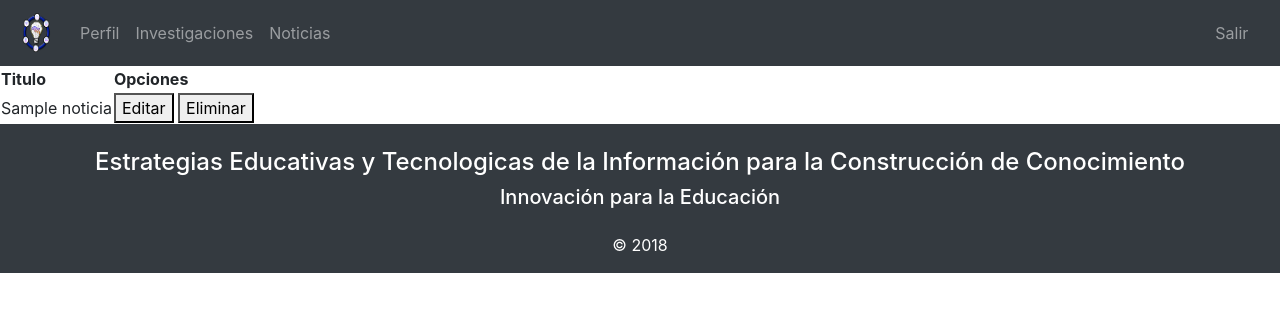
After one commit to ElViny98/Delfin, a CodeIgniter app: page /Delfin/index.php/user/Noticias_MisNoticias in a window 1280 px wide. The commit adds this page. Shown: the top 312 px of the page. Run offline with CodeIgniter, Linux system fonts and the light colour scheme; the visitor is signed in with stand-in values (Sample User, id 1); tables that the repository leaves empty hold one stand-in row (values such as "Sample post"); some libraries are stand-ins or nearby versions.

```diff
--- a/application/controllers/inicio.php
+++ b/application/controllers/inicio.php
@@ -108,7 +108,6 @@ class inicio extends CI_Controller {
 	}
 	//$this->load->view('perfilUsuario',array('error'=>''));
 
-
 	public function noticia()
 	{
 		$noticia = $this->iniciar->getNoticia($this->input->get('id'));
--- a/application/controllers/user.php
+++ b/application/controllers/user.php
@@ -26,6 +26,12 @@ class user extends CI_Controller
         $this->load->view('altaNoticia');
         $this->load->view('helpers/footer');
     }
+    public function Noticias_MisNoticias(){
+        $datos['consulta'] = $this->user_model->misNoticias($this->session->userdata('idUsuario'));
+        $this->load->view('helpers/headerUsuario');
+        $this->load->view('misNoticias',$datos);
+        $this->load->view('helpers/footer');
+    }
     public function datosNoticia(){
 
         $this->load->library('upload');
@@ -36,14 +42,16 @@ class user extends CI_Controller
         $this->load->library('upload', $config);
         if($this->upload->do_upload('pic'))
         {
-            $data_upload_files = $this->upload->data();
             $image_path = $this->upload->data();
             $fechaActual = date('Y-m-d');
             $datos = array(
                 'id' => $this->session->userdata('idUsuario'),
     			'titulo' => $this->input->post('txtTitulo'),
                 'contenido' => $this->input->post('content'),
-                'imagen' => $image_path['full_path'],
+                //guarda toda la ubicacion
+                //'imagen' => $image_path['full_path'],
+                //solo guardar el nombre
+                'imagen' => $image_path['file_name'],
                 'fecha' => $fechaActual
     		);
             $this->user_model->altaNoticia($datos);
--- a/application/models/user_model.php
+++ b/application/models/user_model.php
@@ -13,6 +13,12 @@ class User_model extends CI_Model
       'Titulo'=>$datos['titulo'],'Descripcion'=>$datos['contenido'],
       'Fecha'=>$datos['fecha'],'img'=>$datos['imagen']));
     }
+    public function misNoticias($id){
+        $this->db->select('Titulo')->from('noticias')->where('idUsuarios >=', $id);
+        $query = $this->db->get();
+        if($query->num_rows() > 0 ) return $query;
+        else return false;
+    }
 
 }
 ?>
--- a/application/views/helpers/headerUsuario.php
+++ b/application/views/helpers/headerUsuario.php
@@ -35,7 +35,7 @@ defined('BASEPATH') OR exit('No direct script access allowed');
 						<a class="nav-link" href="#">Investigaciones</a>
 					</li>
 					<li class="nav-item">
-						<a class="nav-link"  href="<?php echo base_url('index.php/user/Noticias');?>">Noticias</a>
+						<a class="nav-link"  href="<?php echo base_url('index.php/user/Noticias_MisNoticias');?>">Noticias</a>
 					</li>
 				</ul>
 			</div>
--- /dev/null
+++ b/application/views/misNoticias.php
@@ -0,0 +1,26 @@
+<div class="contenidoTabla" id="divVerMisNoticias">
+      <div class="scrollTabla">
+        <table id="tablaNoticias">
+          <thead>
+            <tr>
+              <th>Titulo</th>
+              <th>Opciones</th>
+            </tr>
+          </thead>
+          <tbody id=bodyTablaMisNoticias>
+						<?php foreach ($consulta->result() as $noticia) {?>
+												<tr>
+													<td><?php echo $noticia->Titulo;?></td>
+                                                    <td>
+                                                      <center>
+                                                        <button id="btnEditar" type="button" onclick="EnviarEditar('${index}')">Editar</button>
+                                                        <button id="btnEliminar" type="button" onclick="Eliminar('${index}')">Eliminar</button>
+                                                      </center>
+                                                    </td>
+												</tr>
+
+						<?php  } ?>
+          </tbody>
+        </table>
+      </div>
+  	</div>
--- a/assets/css/style.css
+++ b/assets/css/style.css
@@ -49,7 +49,11 @@
   width: 150px;
   float: right;
 }
-
+#btnGenerarNot:hover{
+    border: 1px solid orange;
+    background-color: orange;
+    color: white;
+}
 .emp-profile{
     padding: 3%;
     margin-top: 3%;
@@ -142,3 +146,7 @@
     font-weight: 600;
     color: #0062cc;
 }
+#file-preview-zone img{
+    max-width: 700px;
+    max-height: 300px;
+}
```
Also changed, not shown: application/views/altaNoticia.php (+35 -4 lines), assets/img/descarga_(3).jpg (added).
